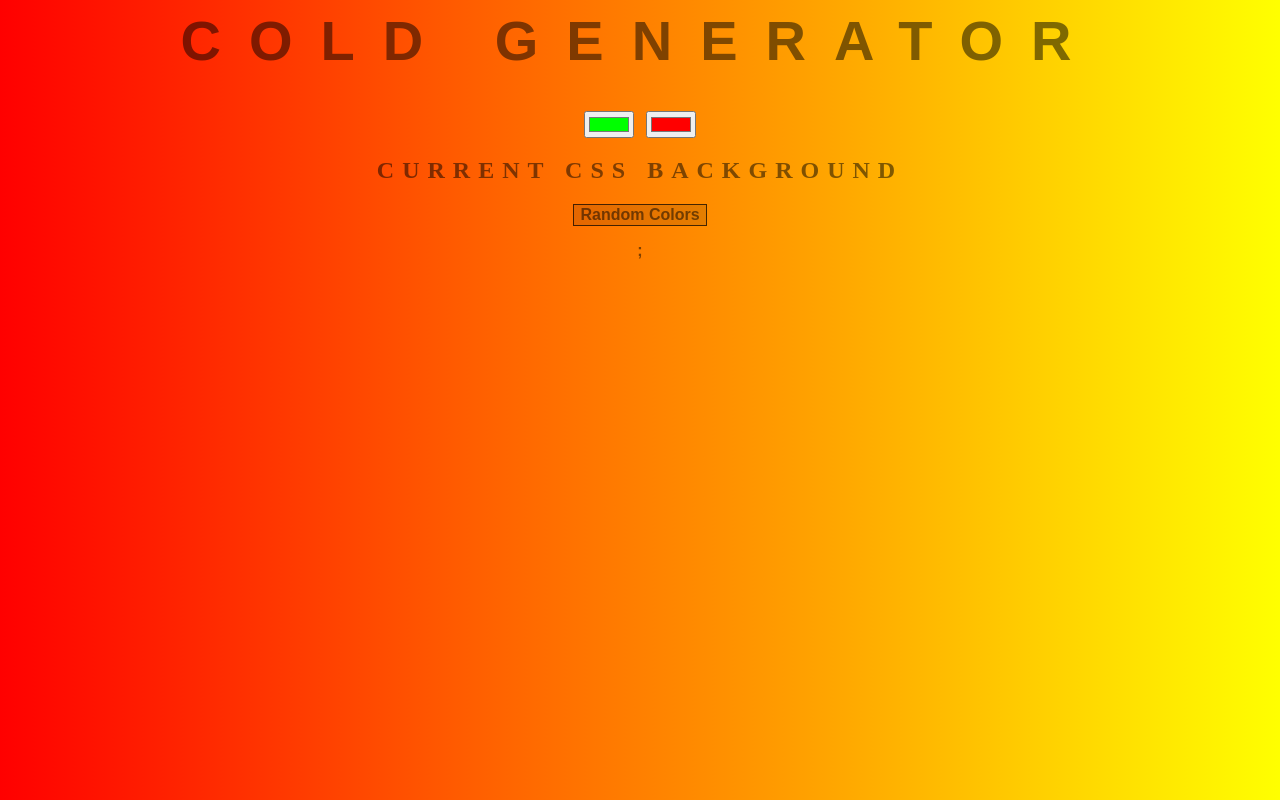
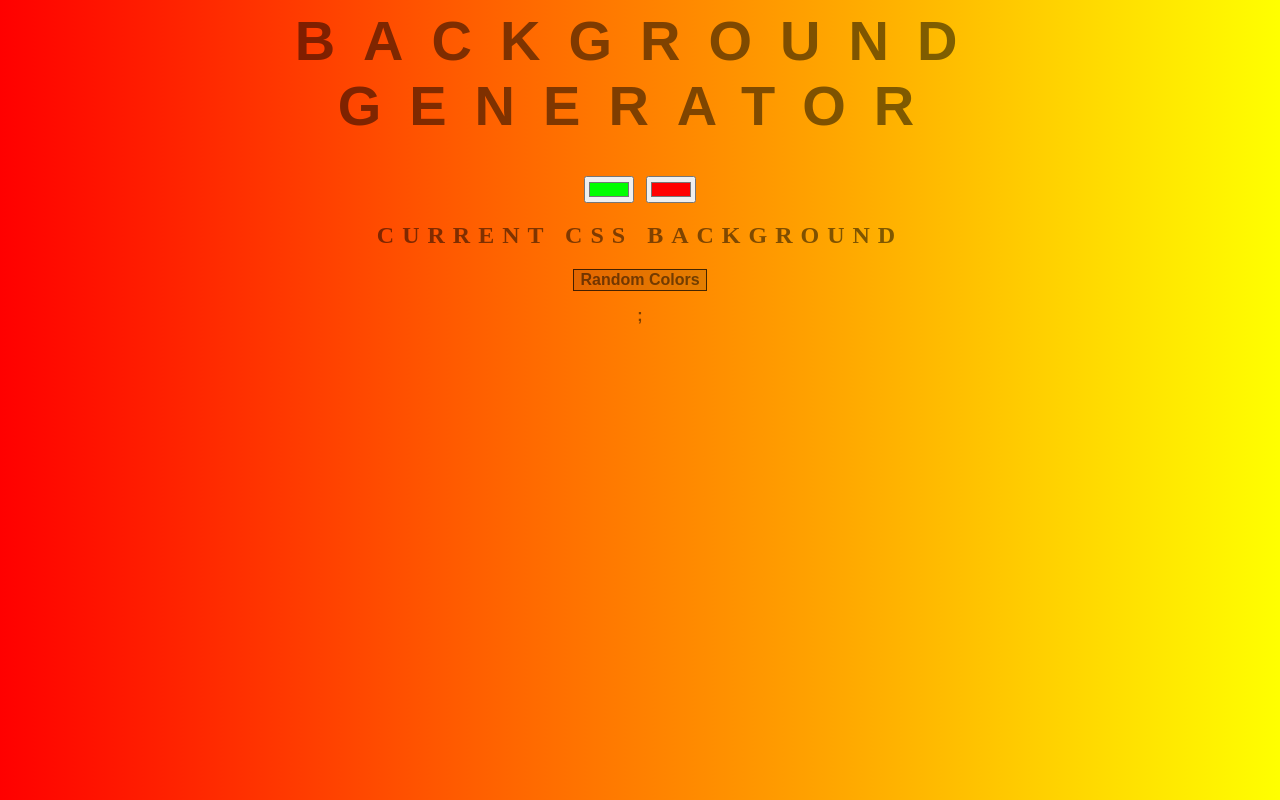
Before and after one commit to TomasBlake/Background-generator, a plain HTML site: page index.html in a window 1280 px wide. Drawn offline with Linux system fonts and the light colour scheme.

Commit message:
Big change

```diff
--- a/index.html
+++ b/index.html
@@ -8,7 +8,7 @@
     <link rel="stylesheet" type="text/css" media="screen" href="main.css" />
 </head>
 <body>
-<h1>Cold Generator</h1>
+<h1>Background Generator</h1>
 <input oninput="updateColor()" type="color" name="color1" value="#00ff00">
 <input oninput="updateColor()" type="color" name="color2" value="#ff0000">
 <h2>Current Css Background</h2>
```
